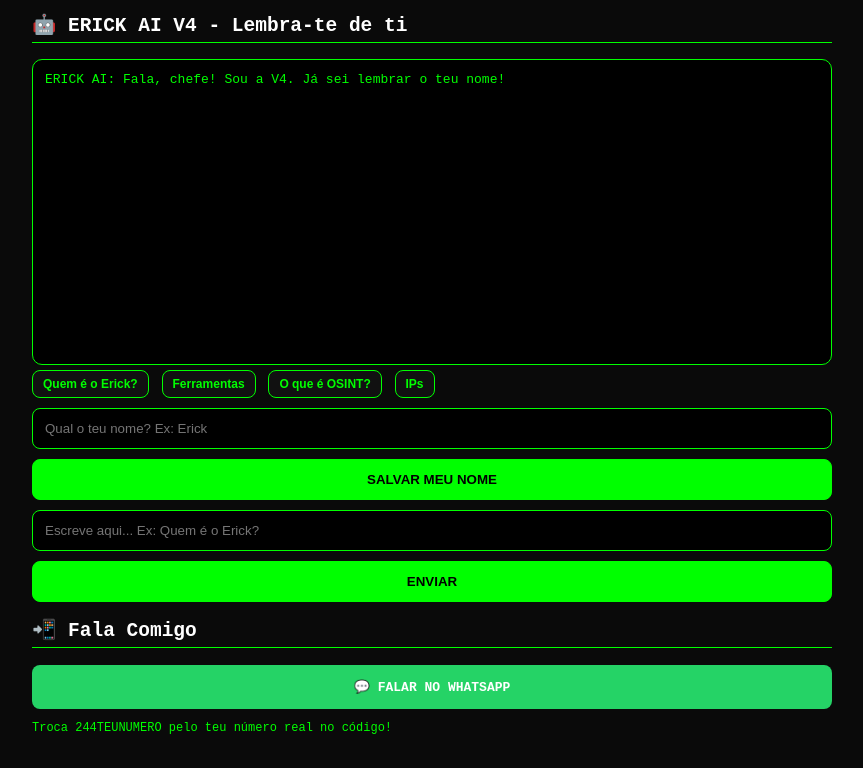
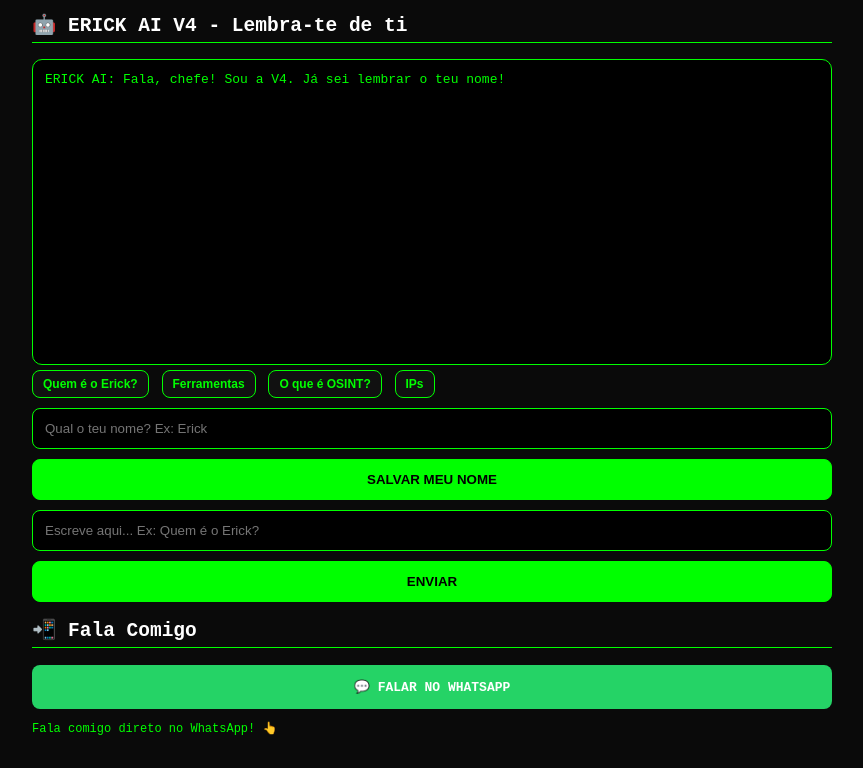
Before and after one commit to erick-hacker/Erick-Site, a plain HTML site: page index.html in a window 1280 px wide. Shown: the part 801-1569 px from the top of the page, without its empty margins (208-1071 px from the left). Drawn offline with Linux system fonts and the light colour scheme.

Commit message:
limpar texto

```diff
--- a/index.html
+++ b/index.html
@@ -61,7 +61,7 @@ V7 FINAL ERICK MASTER TOOL - Todas Juntas!
 <button onclick="responder()">ENVIAR</button>
 <h2>📲 Fala Comigo</h2>
 <a class="wa" href="https://wa.me/244900000000?text=Ol%C3%A1%20Erick!%20Vi%20o%20teu%20site%20LVL%2011" target="_blank">💬 FALAR NO WHATSAPP</a>
-<p style="font-size:12px">Troca 244TEUNUMERO pelo teu número real no código!</p>
+<p style="font-size:12px">Fala comigo direto no WhatsApp! 👆
 <script>
 // Contador de visitas
 let v = parseInt(localStorage.getItem('visitas_erick') || '0') + 1;
```
